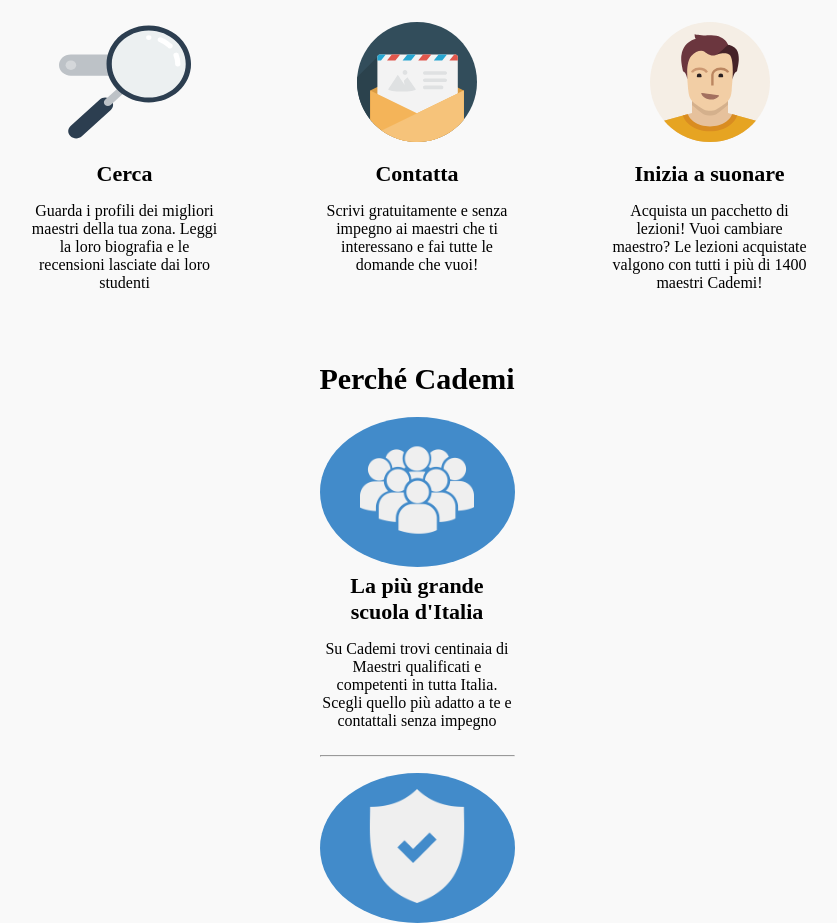
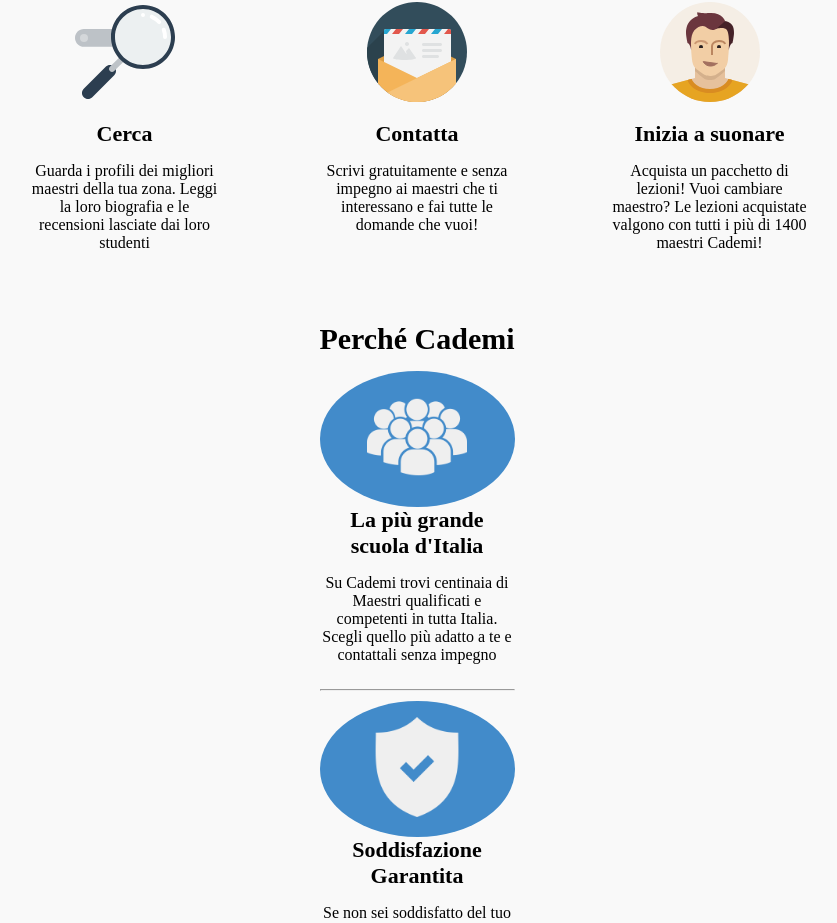
Before and after one commit to TommasoBorsatti/html-css-resp-wannabe-12bool, a plain HTML site: page index.html in a window 1280 px wide. Shown: the part 469-1392 px from the top of the page, without its empty margins (223-1060 px from the left). Drawn offline with Linux system fonts and the light colour scheme.

Commit message:
Modifiche durante correzione esercizio

```diff
--- a/css/style.css
+++ b/css/style.css
@@ -35,25 +35,21 @@
 }
 
 .img-box > img{
-  width: 80%;
-  max-height: 15vh;
+  max-height: 200px;
 }
 
 .img-box.small > img{
-  width: 70%;
-  max-height: 15vh;
-  min-width: 80px;
-  max-width: 100px;
+  max-height: 100px;
 }
 
+.img-box.small {
+max-width: 200px;
+margin: auto;
+}
 .img-box > img.first-row{
-  height: 15vh;
-  min-width: 180px;
+  max-height: 100px;
 }
 
-.img-box > img.little{
-max-width: 150px;
-}
 
 /* sfondi colorati */
 
```
